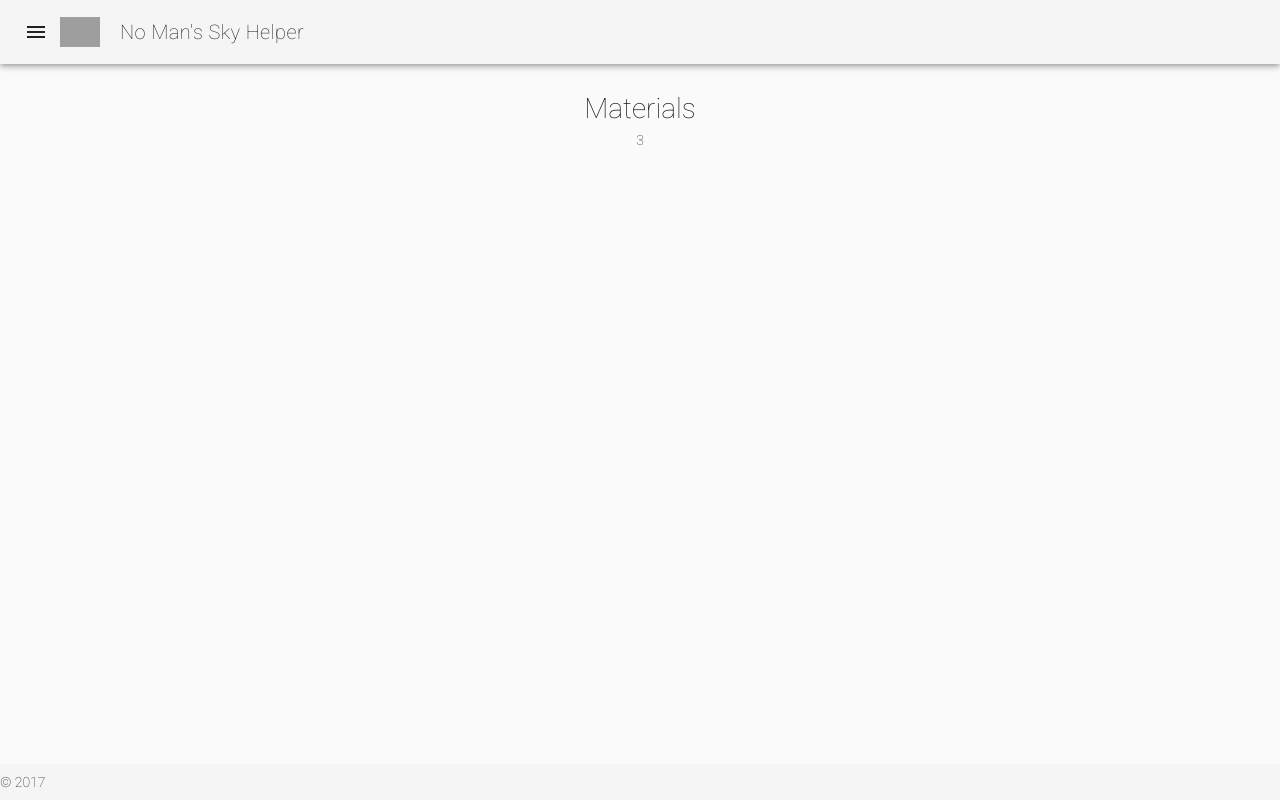
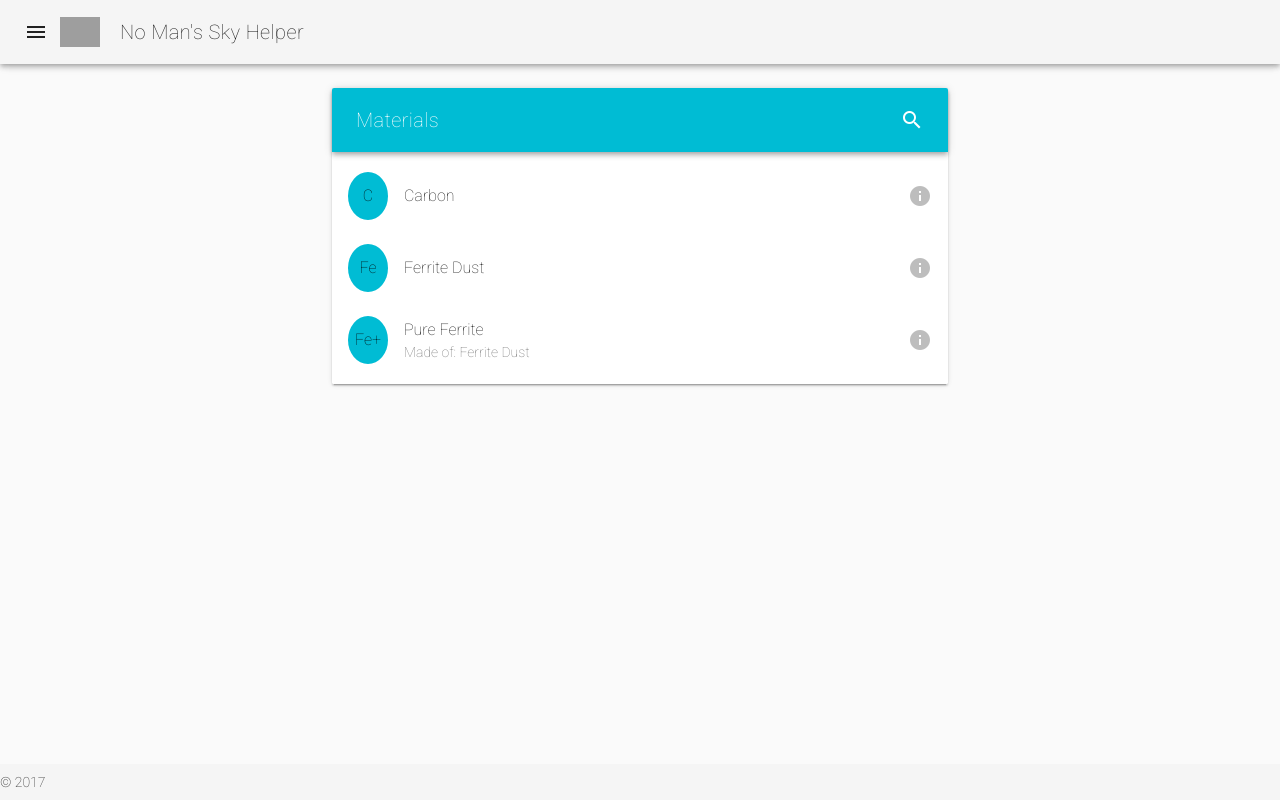
Before and after one commit to carloscasalar/no-mans-sky-helper, a Vue app: page /materials in a window 1280 px wide. Built offline with nearby package versions, Linux system fonts and the light colour scheme; grey boxes are pictures that could not be loaded.

Commit message:
Render material list with no functionality

```diff
--- a/src/components/materials/MaterialList.vue
+++ b/src/components/materials/MaterialList.vue
@@ -1,21 +1,60 @@
 <template>
-  <v-layout column align-center>
-    <h1>Materials</h1>
-    <div class="text-xs-center" v-if="loading">
-      <v-progress-circular
-        indeterminate
-        color="primary"
-      ></v-progress-circular>
-    </div>
+  <v-layout>
 
-    <div v-if="error" class="error">
+    <v-layout column align-center v-if="loading">
+      <div class="text-xs-center">
+        <v-progress-circular
+          indeterminate
+          color="primary"
+        ></v-progress-circular>
+      </div>
+    </v-layout>
+
+    <v-layout v-if="error" class="error">
       {{ error }}
-    </div>
+    </v-layout>
 
-    <div v-if="materials" class="content">
+    <v-layout row v-if="materials">
+      <v-flex xs12 sm6 offset-sm3>
+        <v-card>
+          <v-toolbar color="cyan" dark>
+            <v-toolbar-title>Materials</v-toolbar-title>
 
-      <p>{{ materials.length }}</p>
-    </div>
+            <v-spacer></v-spacer>
+
+            <v-btn icon>
+              <v-icon>search</v-icon>
+            </v-btn>
+          </v-toolbar>
+
+          <v-list two-line>
+            <v-list-tile
+              v-for="material in materials"
+              :key="material.id"
+              avatar
+            >
+              <v-list-tile-avatar>
+                <v-avatar color="cyan">{{material.abbreviation}}</v-avatar>
+              </v-list-tile-avatar>
+
+              <v-list-tile-content>
+                <v-list-tile-title>{{ material.name }}</v-list-tile-title>
+                <v-list-tile-sub-title v-if="material.composed">
+                  Made of: {{ material.composition }}
+                </v-list-tile-sub-title>
+              </v-list-tile-content>
+
+              <v-list-tile-action>
+                <v-btn icon ripple>
+                  <v-icon color="grey lighten-1">info</v-icon>
+                </v-btn>
+              </v-list-tile-action>
+
+            </v-list-tile>
+          </v-list>
+        </v-card>
+      </v-flex>
+    </v-layout>
 
   </v-layout>
 </template>
--- a/src/components/materials/domain/Material.js
+++ b/src/components/materials/domain/Material.js
@@ -1,3 +1,6 @@
+const COMMA = ', ';
+const EMPTY_STRING = '';
+
 const extractName = ({ name }) => name;
 
 export default class Material {
@@ -9,4 +12,12 @@
     this.abbreviation = abbreviation;
     this.madeOf = madeOf.map(extractName);
   }
+
+  get composed() {
+    return this.madeOf.length > 0;
+  }
+
+  get composition() {
+    return this.composed ? this.madeOf.join(COMMA) : EMPTY_STRING;
+  }
 }
--- a/src/views/Materials.vue
+++ b/src/views/Materials.vue
@@ -1,9 +1,7 @@
 <template>
   <v-container fluid>
     <v-slide-y-transition mode="out-in">
-      <v-layout column align-center>
-        <material-list></material-list>
-      </v-layout>
+      <material-list></material-list>
     </v-slide-y-transition>
   </v-container>
 </template>
```
